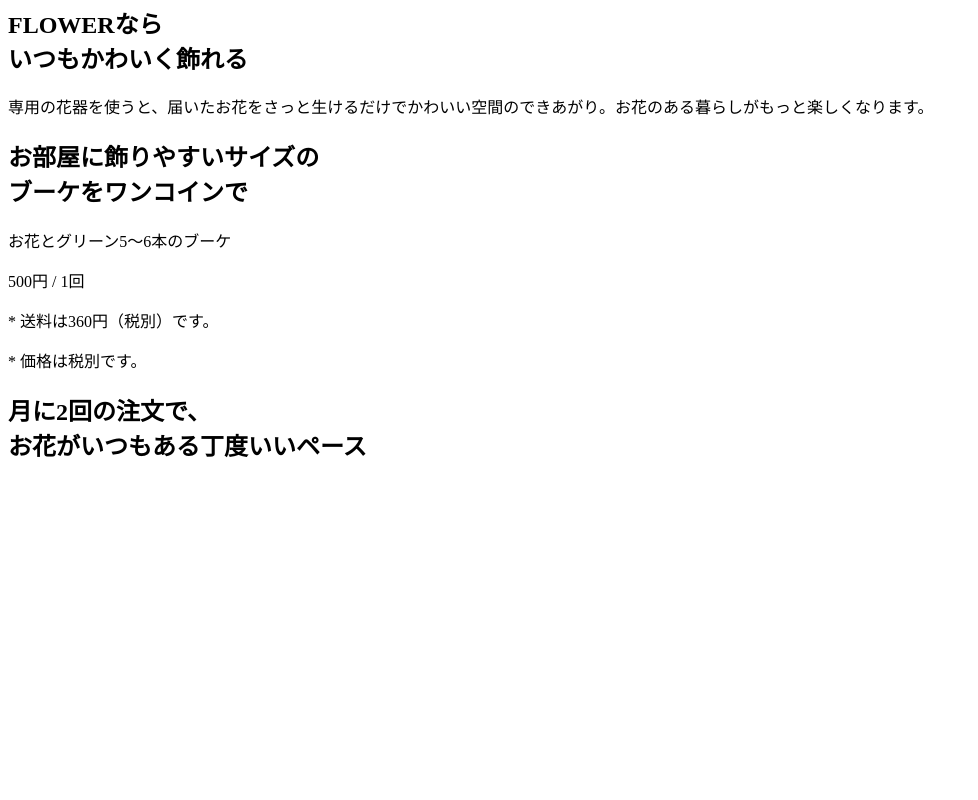
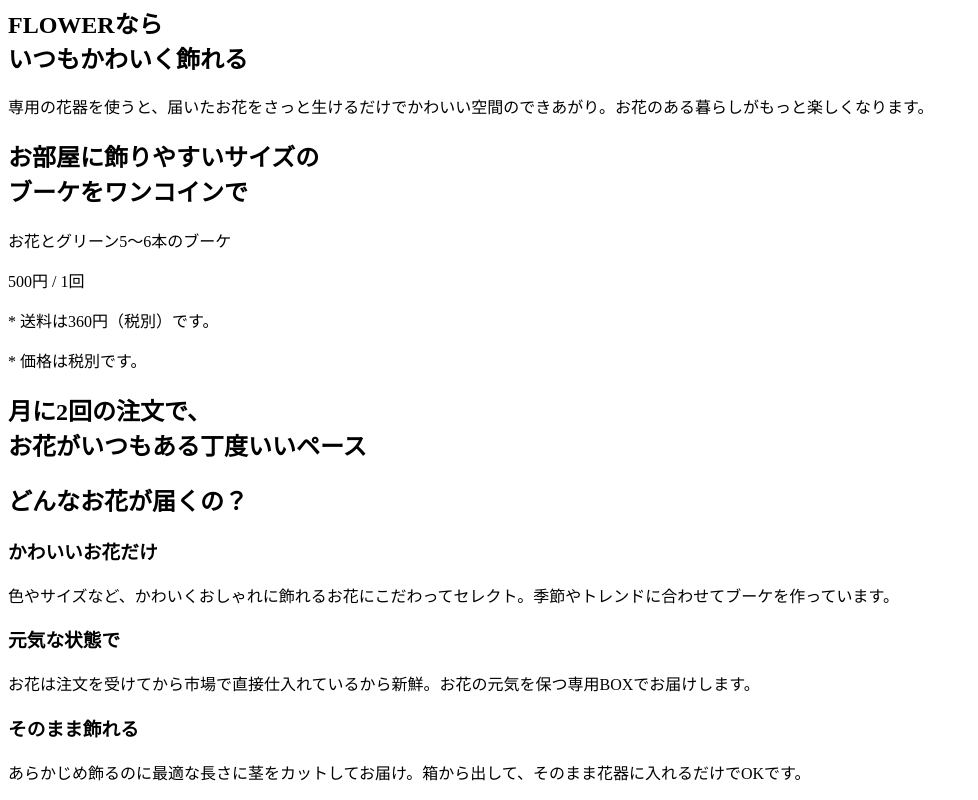
Before and after one commit to LayCn12/flower, a plain HTML site: page index.html in a window 1280 px wide. Shown: the part 355-1155 px from the top of the page, without its empty margins (0-978 px from the left). Before the commit the page ends 837 px from the top, so only its background shows below. Drawn offline with Linux system fonts and the light colour scheme.

Commit message:
Add flower section

```diff
--- a/index.html
+++ b/index.html
@@ -67,5 +67,21 @@
       </div>
     </div>
   </section>
+  <section class="flower">
+    <div class="container">
+      <div class="item title">
+        <h2>どんなお花が届くの？</h2>
+      </div>
+      <div class="item img"></div>
+      <div class="item body">
+        <h3>かわいいお花だけ</h3>
+        <p>色やサイズなど、かわいくおしゃれに飾れるお花にこだわってセレクト。季節やトレンドに合わせてブーケを作っています。</p>
+        <h3>元気な状態で</h3>
+        <p>お花は注文を受けてから市場で直接仕入れているから新鮮。お花の元気を保つ専用BOXでお届けします。</p>
+        <h3>そのまま飾れる</h3>
+        <p>あらかじめ飾るのに最適な長さに茎をカットしてお届け。箱から出して、そのまま花器に入れるだけでOKです。</p>
+      </div>
+    </div>
+  </section>
 </body>
 </html>
```
